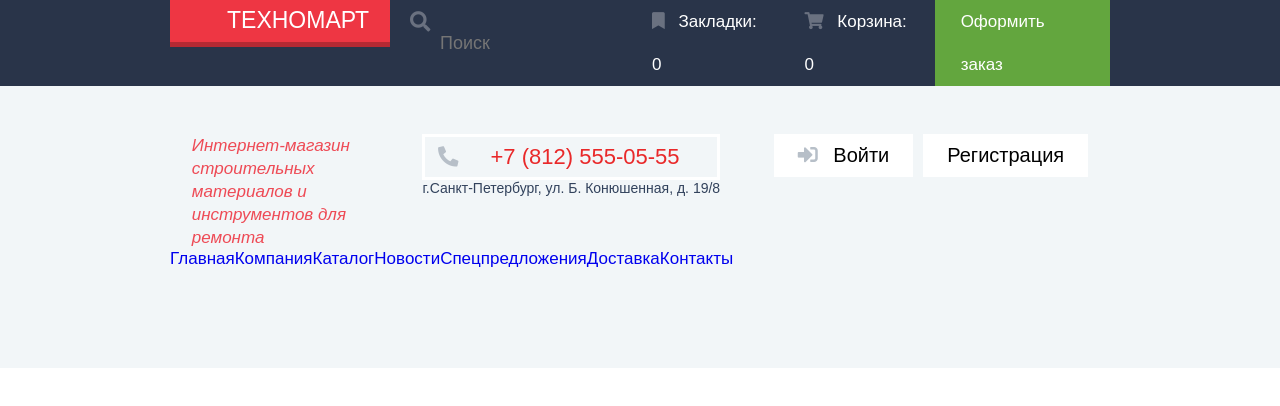
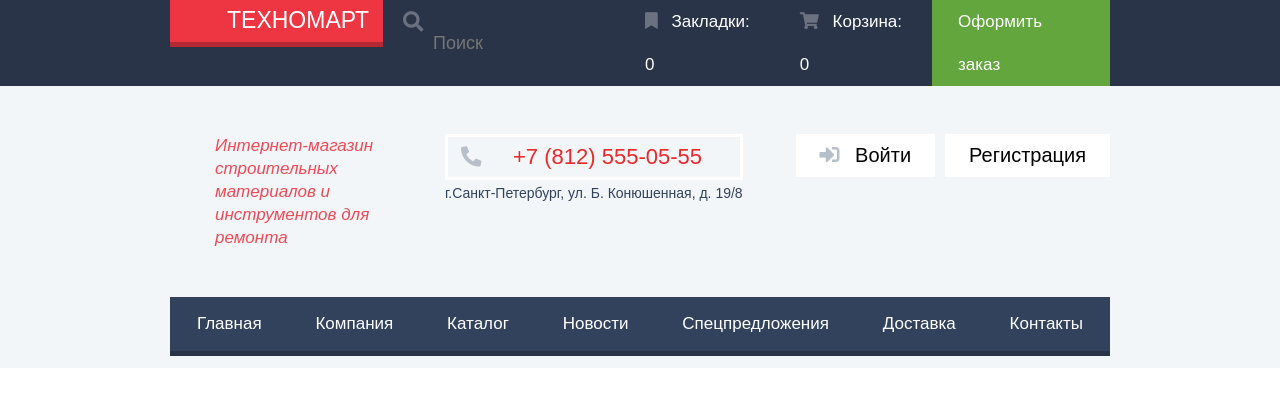
Before and after one commit to 0ro/technormart, a plain HTML site: page index.html in a window 1280 px wide. Drawn offline with Linux system fonts and the light colour scheme; a web font is replaced by a local one.

Commit message:
navmenu css

```diff
--- a/css/style.css
+++ b/css/style.css
@@ -24,6 +24,9 @@ a:active {
 }
 .flex {
   display: flex;
+}
+.topbar__container {
+  justify-content: space-around;
 }
 /*------BUTTONS------*/
 .btn {
@@ -77,6 +80,7 @@ a:active {
 .header__search {
   line-height: 42px;
   position: relative;
+  margin-left: -7px;
 }
 .form-control {
   font-family: 'Cuprum', sans-serif;
@@ -181,6 +185,7 @@ a:active {
 }
 .checkout__btn:hover {
   background-color: #5fbb2d;
+  color: #fff;
 }
 .checkout__btn:active {
   background-color: #518534;
@@ -192,10 +197,13 @@ a:active {
   min-height: 282px;
 }
 .info__container {
-  padding-top: 48px;
-  justify-content: space-around;
+  padding: 48px 0;
+  justify-content: space-between;
 }
 /*------DESCRIPTION------*/
+.info__description {
+  margin-left: 45px;
+}
 .description {
   color: #ee4a55;
   font-style: italic;
@@ -222,11 +230,31 @@ a:active {
   color: #32425c;
   font-size: 14px;
 }
+.contacts__address {
+  margin-top: 5px;
+}
 /*------ENTRANCE------*/
 .entrance__item {
-margin: 0 0 0 10px;
+  margin: 0 0 0 10px;
 }
 /*------SIGN-IN ICON------*/
 .sign-in__icon {
   padding-right: 10px;
 }
+.navmenu {
+  justify-content: space-around;
+  background-color: #32425c;
+  border-bottom: 5px #293449 solid;
+}
+.navmenu__item {
+  color: #fff;
+  padding: 17px;
+  display: inline-block;
+}
+.navmenu__item:hover {
+  background-color: #293449;
+}
+.navmenu__item:active {
+  background-color: #1d2739;
+  color: #9b9da2;
+}
--- a/index.html
+++ b/index.html
@@ -11,7 +11,7 @@
   <!-- header -->
   <div class="header">
     <div class="topbar header__topbar">
-      <div class="container flex">
+      <div class="container flex topbar__container">
         <!-- logo -->
         <div class="header__logo">
           <a class="logo logo_active" href="#">
@@ -82,8 +82,7 @@
         </div>
       </div>
       <!-- navmenu -->
-      <div class="navmenu">
-        <div class="container flex navmenu__container">
+      <div class="navmenu container flex">
         <a class="navmenu__item" href="#">
             Главная
         </a>
@@ -108,7 +107,6 @@
       </div>
     </div>
   </div>
-  </div>
   <!-- end header -->
 </body>
 </html>
```
Lines whose indentation alone changed are shown as unchanged.
